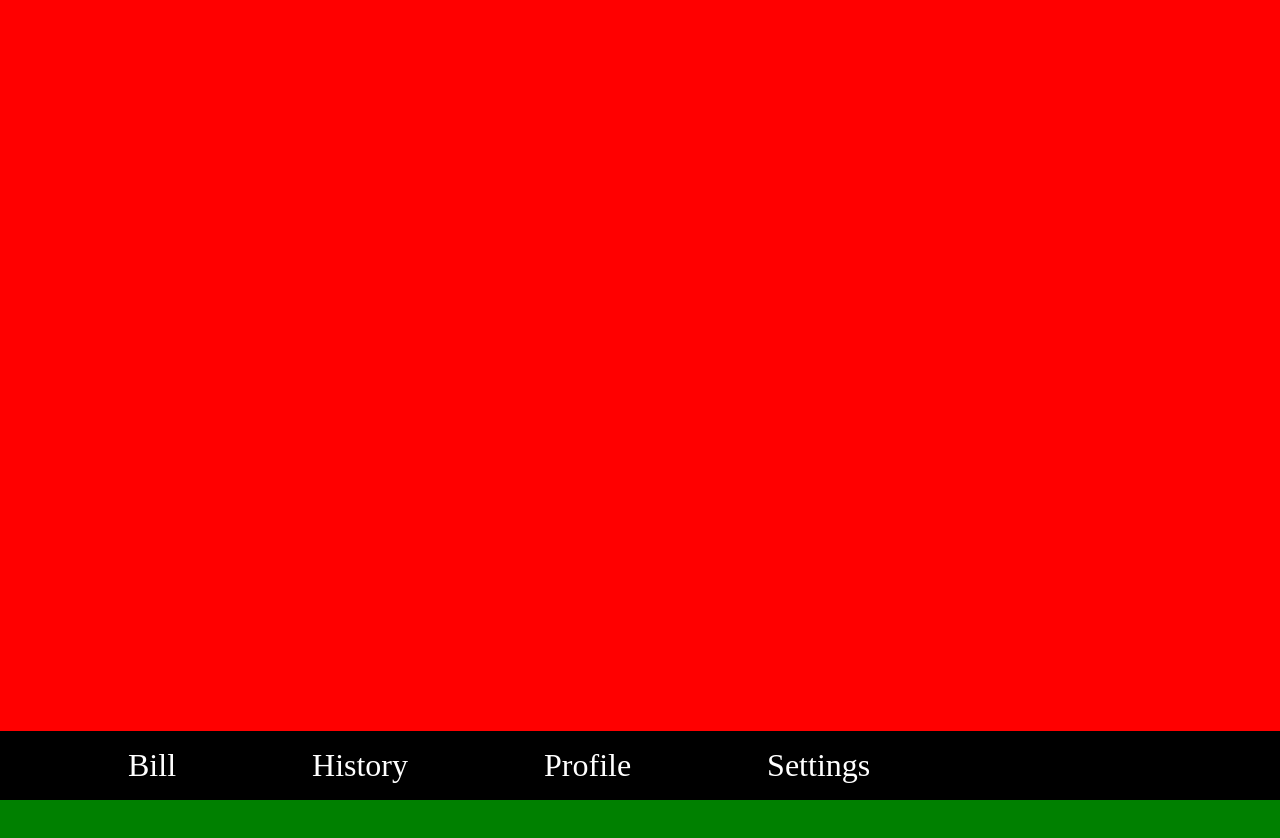
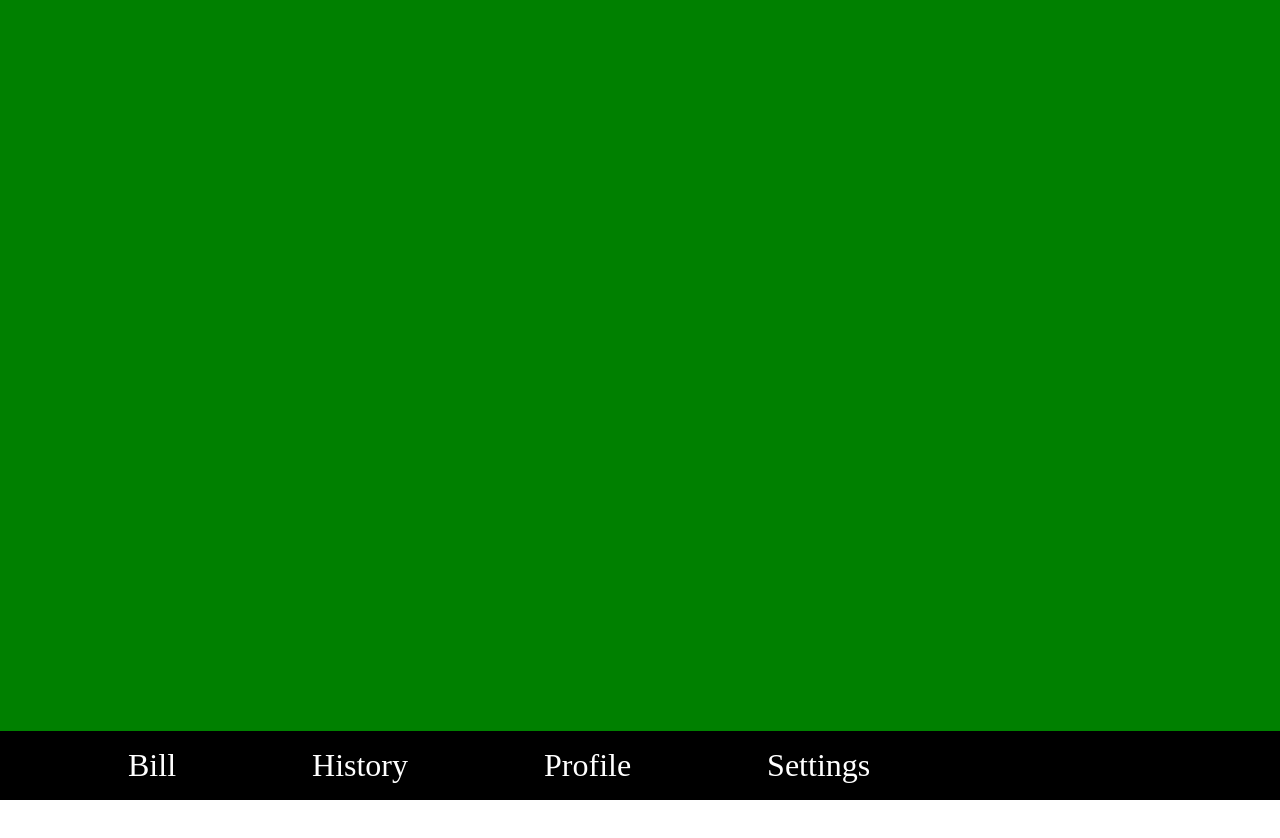
Before and after one commit to qdm12/BillSplitter, a plain HTML site: page index.html in a window 1280 px wide. Both pictures are taken after a click on the element "History". After the commit the page ends 800 px from the top, so only its background shows below. Drawn offline with Linux system fonts and the light colour scheme.

Commit message:
Fixed screens thing and hiding the bill2 screen

```diff
--- a/index.html
+++ b/index.html
@@ -41,20 +41,16 @@
         <div id="scan"></div>
     </div>
 
-	<div id="itemizedBill" class="screen">
-
+	<div id="bill2" class="screen">
 	</div>
 
     <div id="history" class="screen">
-
     </div>
 
     <div id="profile" class="screen">
-
     </div>
 
     <div id="settings" class="screen">
-
     </div>
 </body>
 </html>
--- a/js/script.js
+++ b/js/script.js
@@ -13,6 +13,7 @@ var currentScreen = "bill"; // that depends if user is logged in
 function hideAllScreens() {
     $("#identification").hide();
     $("#bill").hide();
+    $("#bill2").hide();
     $("#history").hide();
     $("#profile").hide();
     $("#settings").hide();
--- a/style.css
+++ b/style.css
@@ -174,14 +174,14 @@ html, body {margin:0;padding:0;height:100%;}
 }
 
 .screen {
-    position: relative;
+    position: absolute;
     width: 100%;
     height: 100%;
 }
-#itemizedBill {
+
+#bill2 {
     background: red;
 }
-
 #history {
     background: green;
 }
```
